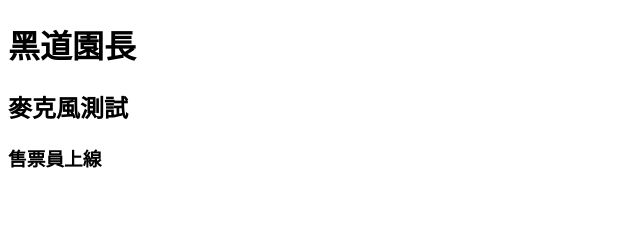
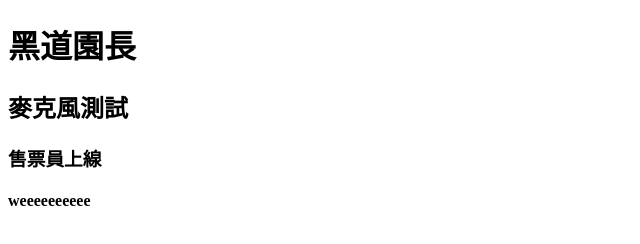
Before and after one commit to SkerLeon/zoo, a plain HTML site: page index.html in a window 1280 px wide. Shown: the whole page, without its empty margins (0-640 px from the left). Drawn offline with Linux system fonts and the light colour scheme.

Commit message:
add weeee

```diff
--- a/index.html
+++ b/index.html
@@ -9,5 +9,6 @@
     <h1>黑道園長</h1>
     <h2>麥克風測試</h2>
     <h3>售票員上線</h3>
+    <h4>weeeeeeeeee</h4>
   </body>
 </html>
```
